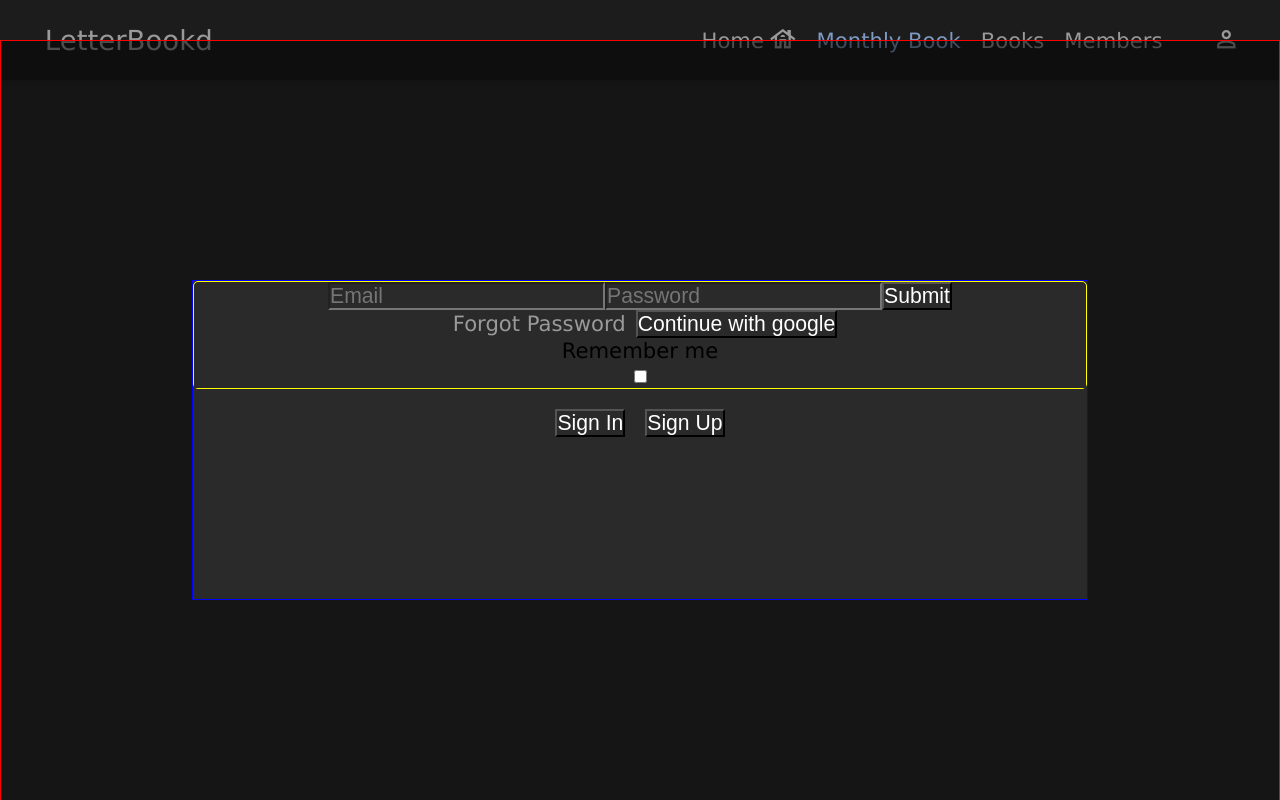
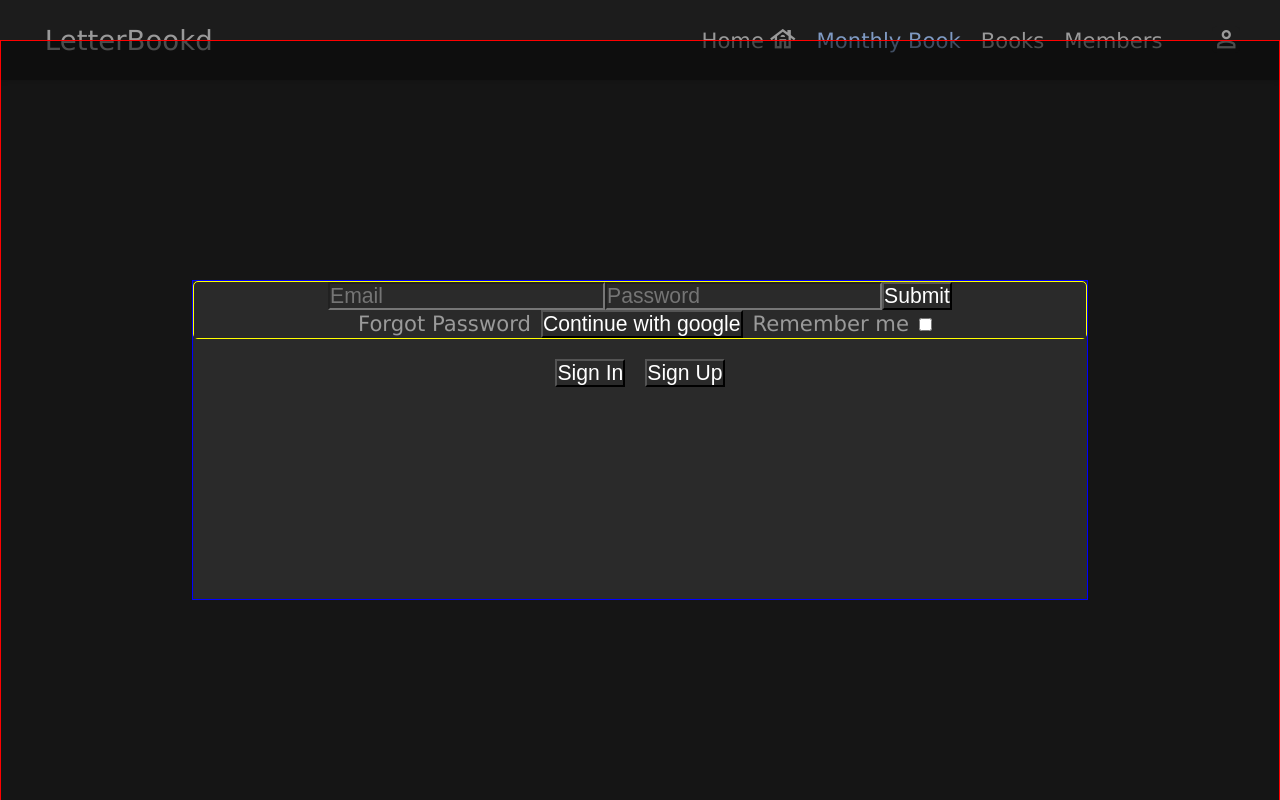
Before and after one commit to diaz-francisco/LetterBookd, a React (Vite) app in the folder frontend/: page /signin in a window 1280 px wide. Built offline with nearby package versions, Linux system fonts and the light colour scheme.

Commit message:
Potential signin

```diff
--- a/frontend/src/components/Auth/Signin.tsx
+++ b/frontend/src/components/Auth/Signin.tsx
@@ -1,21 +1,42 @@
-import { useState } from "react";
+import { useState, useEffect } from "react";
 import "./styles/Signin.css";
+import { useNavigate } from "react-router-dom";
 
 const Signin: React.FC = () => {
   const [mode, setMode] = useState<"signin" | "signup">("signin");
-  const [openSignin, setOpenSignin] = useState(false);
+  const navigate = useNavigate();
 
-  const toggleSignin = () => {
-    setOpenSignin(!openSignin);
+  const closeSignin = () => {
+    navigate(-1); // or navigate("/") if you prefer a fixed destination
   };
 
-  const closeSignin = () => {
-    setOpenSignin(false);
-  };
+  useEffect(() => {
+    const onKeyDown = (e: KeyboardEvent) => {
+      if (e.key === "Escape") {
+        closeSignin();
+      }
+    };
+    window.addEventListener("keydown", onKeyDown);
+    return () => window.removeEventListener("keydown", onKeyDown);
+  });
 
   return (
-    <div className="modal">
-      <div className="modal-container">
+    <div
+      className="modal"
+      role="dialog"
+      aria-modal="true"
+      onClick={e => {
+        if (e.target === e.currentTarget) {
+          closeSignin();
+        }
+      }}
+    >
+      <div
+        className="modal-container"
+        onClick={e => {
+          e.stopPropagation();
+        }}
+      >
         {/* Mode Switch */}
         {mode === "signin" ? (
           <form className="modal-content">
@@ -25,7 +46,7 @@ const Signin: React.FC = () => {
             <div>
               <a href="/forgot-password">Forgot Password</a>
               <button type="button">Continue with google</button>
-              <p>Remember me</p>
+              <a>Remember me</a>
               <input type="checkbox"></input>
             </div>
           </form>
```
